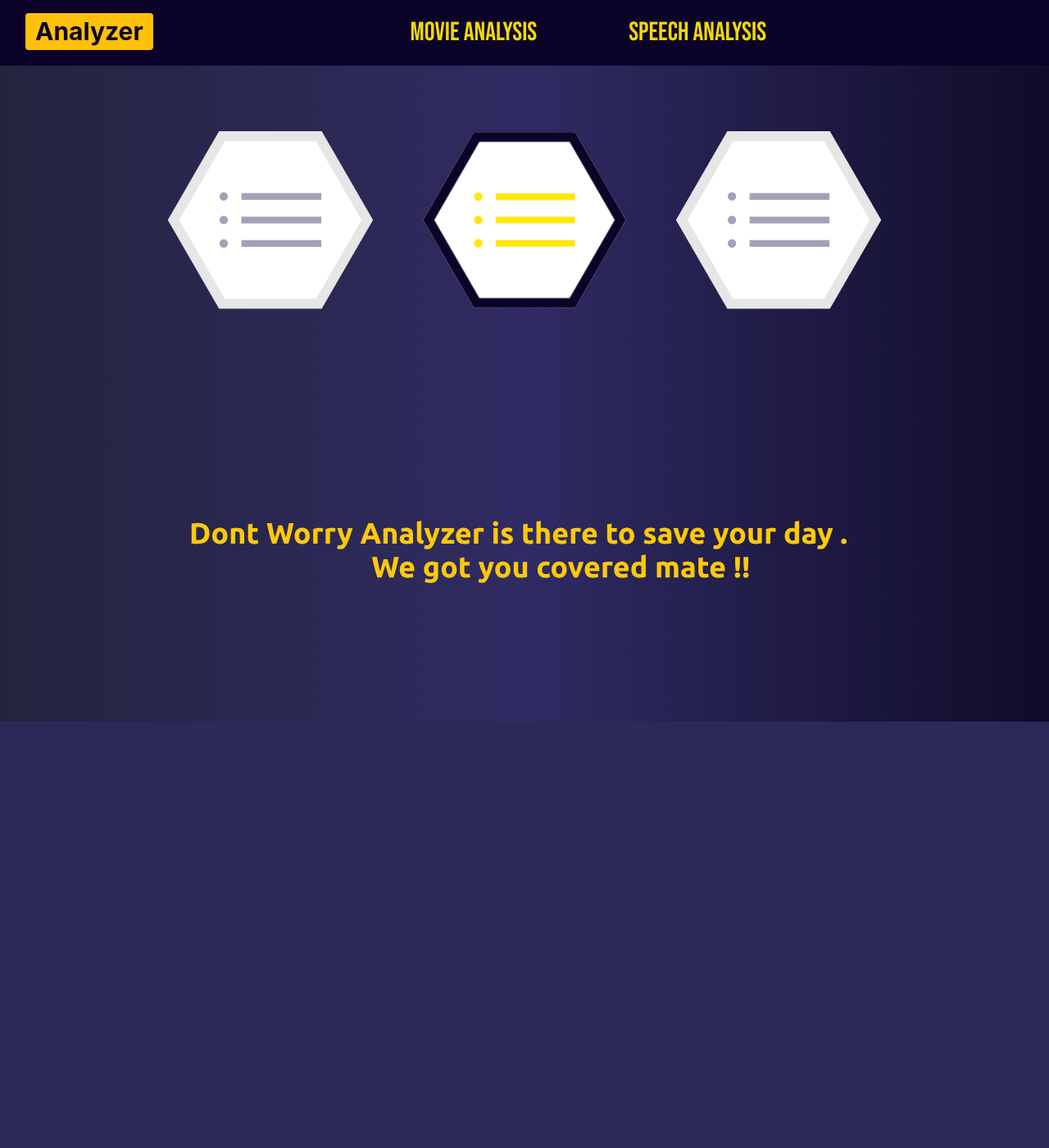
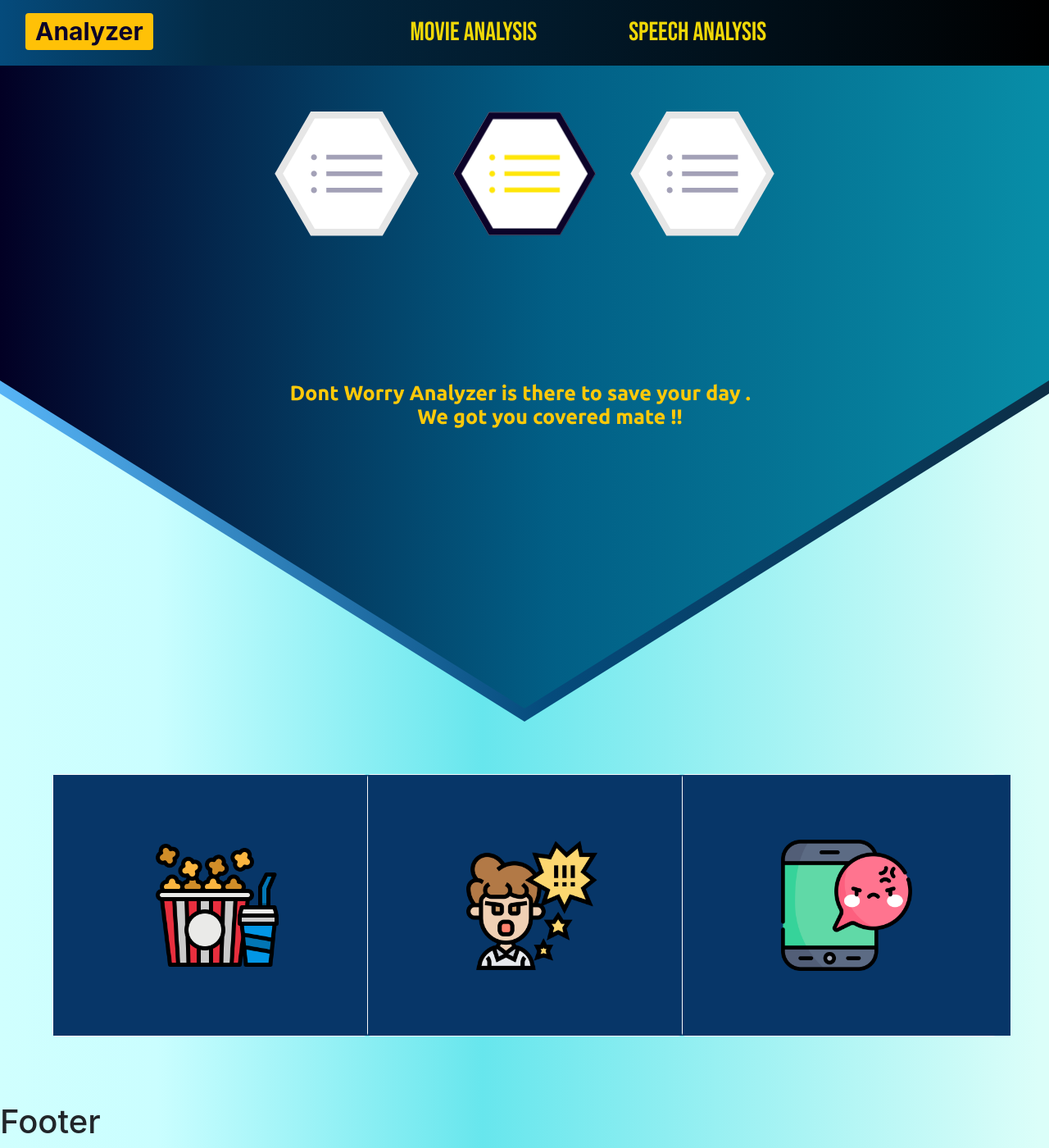
Before and after one commit to Asutosh-panda/Analyzer, a Django app: page / in a window 1280 px wide. Shown: the whole page at 82% size. Before the commit the page ends 880 px from the top, so only its background shows below. Run offline with Django 3.2, Linux system fonts and the light colour scheme; parts of the project's set-up code (start-up, migrations or seed data) failed here and were passed over; some libraries are stand-ins or nearby versions.

Commit message:
major UI changes

```diff
--- a/imdb_sentiment/app/static/Home.css
+++ b/imdb_sentiment/app/static/Home.css
@@ -1,86 +1,51 @@
+.main{
+    overflow-x: hidden;
+    background: linear-gradient(90deg, rgba(208,255,254,1) 0%, rgba(202,254,255,1) 15%, rgba(103,230,237,1) 46%, rgba(219,254,249,1) 99%)
+}
+
 .svgDiv{
-    background: #0f0c29;
-    background: -webkit-linear-gradient(to right, #24243e, #302b63, #0f0c29);  /* Chrome 10-25, Safari 5.1-6 */
-    background: linear-gradient(to right, #24243e, #302b63, #0f0c29); /* W3C, IE 10+/ Edge, Firefox 16+, Chrome 26+, Opera 12+, Safari 7+ */
+
     max-width: 100vw;
     display: flex;
     justify-content: center;
     height: 100vh;
+    z-index: 1;
+    position: relative;
+    background: linear-gradient(90deg, rgba(87,180,246,1) 0%, rgba(5,75,124,1) 52%, rgba(5,75,124,1) 52%, rgba(12,46,70,1) 100%);
+    clip-path: polygon(100% 0%,100% 50% ,50% 100%,0% 50%, 0% 0%);
+    }
+
+.svgDiv::after{
+    content: "";
+    height: 100%;
+    width: 100%;
+    position: absolute;
+    top: -2vh;
+    left: 0%;
+    z-index: -100;
+    background: linear-gradient(90deg, rgba(2,0,36,1) 0%, rgba(1,97,135,0.9082983535210959) 53%, rgb(8, 142, 168) 100%);
+    clip-path: polygon(100% 0%,100% 50% ,50% 100%,0% 50%, 0% 0%);
+
 }
 .svg1{
     position: absolute;
-        animation: svg1ani 12s linear infinite;
     display: flex;
     justify-content: center;
-        visibility: hidden;
-    }
-    @keyframes svg1ani {
-        0%{
-
     visibility: visible;
-        }
-        30%{
-            visibility: hidden;
-        }
-        50%{
-            visibility: hidden;
-        }
-        100%{
-
-            visibility: hidden;
-        }
-
 }
 .svg2{
     position: absolute;
     visibility: hidden;
-        animation: svg2ani 12s linear 4s infinite;
     display: flex;
     justify-content: center;
     transform: scale(0.8);
 
 }
-    @keyframes svg2ani {
-        0%{
-
-            visibility: visible;
-
-        }
-        30%{
-            visibility: hidden;
-        }
-        50%{
-            visibility: hidden;
-        }
-        100%{
-
-            visibility: hidden;
-        }
-
-    }
 .svg3{
     position: absolute;
     visibility: hidden;
-        animation: svg3ani 12s linear 8s infinite;
     display: flex;
     justify-content: center;
-    }
-    @keyframes svg3ani {
-        0%{
-
-            visibility: visible;
-        }
-        30%{
-            visibility: hidden;
-        }
-        50%{
-            visibility: hidden;
-        }
-        100%{
-
-            visibility: hidden;
-        }
-
 }
 
 #pro12,#pro22,#pro32{
@@ -214,28 +179,8 @@
 @media only screen and (max-width:1000px)
 {
     .svgDiv{
-        /* height: 390vh !important;
-        width: 282vw; */
         top:40vh;
-
     }
-    /* .svg1{
-
-        transform: scale(1.6);
-    } */
-    /* #svg_3{
-        height: 44vh !important;
-        transform: scale(1.6) !important;
-    }
-    #svg_1{
-        height: 44vh !important;
-        transform: scale(1.6) !important;
-    }
-    #svg_2{
-        height: 44vh !important;
-        transform: scale(2) !important;
-    }
-    */
     #svg_1_text{
 
         transform: scaleX(0.6);
@@ -243,41 +188,89 @@
        }
 
 }
-@media only screen and (max-width:560px)
+/* @media only screen and (max-width:560px)
 {
     .svgDiv{
-        /* width: 400vw; */
+        width: 400vw;
     }
-}
-@media only screen and (max-width:360px)
+} */
+/* @media only screen and (max-width:360px)
 {
     .svgDiv{
-        /* width: 390vw; */
+        width: 390vw;
+    }
+
+} */
+@media only screen and (max-width:290px)
+{
+    #svg_1_text{
+        transform: scaleX(0.86);
        }
 
 }
-@media only screen and (max-width:290px)
-{
-    .svgDiv{
-        /* height: 390vh !important;
-        width: 410vw; */
-    }
-    #svg_3{
-        /* height: 175vh !important;
-        transform: scale(1.3) !important; */
-    }
-    #svg_1{
-        /* height: 259vh !important;
-        transform: scale(1.3) !important; */
-    }
-    #svg_2{
-        /* height: 0vh !important;
-        transform: scale(1.5) !important; */
-    }
-    #svg_1_text{
 
-        transform: scaleX(0.86);
-        /* transform-origin: center; */
+.cards{
+    margin: 4vh;
+    padding: 4vh;
+    display: flex;
+    align-items: center;
+    justify-content: space-around;
 }
 
+.card-header{
+    text-align: center;
+    border-bottom: 0!important;
+    background-color: #fff;
 }
+
+.card{
+    max-width: 25rem !important;
+    transition: all 1s;
+    font-family: 'Philosopher', sans-serif;
+    position: relative;
+    height: 40vh;
+
+}
+.card:hover{
+    transform: translateY(-20px);
+    box-shadow: 25px 33px 66px -12px rgba(0,0,0,0.69);
+    -webkit-box-shadow: 25px 33px 66px -12px rgba(0,0,0,0.69);
+    -moz-box-shadow: 25px 33px 66px -12px rgba(0,0,0,0.69);
+
+}
+
+.card:hover .face1{
+   height: 10vh;
+   width: 20vh;
+   border-radius: 50%;
+   background-color: #fff;
+}
+.card:hover .card-icon{
+    height: 10vh;
+ }
+
+ .card:hover .face2{
+     margin-top: 10vh;
+ }
+.face1{
+
+    width: 25rem !important;
+    height: 40vh;
+    background-color: #073668;
+    color:white;
+    display: flex;
+    justify-content: center;
+    align-items: center;
+
+}
+.face2{
+    position: absolute;
+    z-index: -1;
+}
+.card-icon{
+    height: 20vh;
+    transition: all 1s;
+}
+.face2:hover{
+    /* z-index: 100; */
+}
--- /dev/null
+++ b/imdb_sentiment/app/static/app.js
@@ -0,0 +1 @@
+console.log("all set")
--- a/imdb_sentiment/app/template/base.html
+++ b/imdb_sentiment/app/template/base.html
@@ -4,7 +4,12 @@
     <meta charset="UTF-8">
     <meta http-equiv="X-UA-Compatible" content="IE=edge">
     <meta name="viewport" content="width=device-width, initial-scale=1.0">
-    <link rel="stylesheet" href="https://stackpath.bootstrapcdn.com/bootstrap/4.5.0/css/bootstrap.min.css" integrity="sha384-9aIt2nRpC12Uk9gS9baDl411NQApFmC26EwAOH8WgZl5MYYxFfc+NcPb1dKGj7Sk" crossorigin="anonymous">
+    <base href="/">
+    <link rel="preconnect" href="https://fonts.googleapis.com">
+<link rel="preconnect" href="https://fonts.gstatic.com" crossorigin>
+<link href="https://fonts.googleapis.com/css2?family=Philosopher:ital@0;1&display=swap" rel="stylesheet">
+<link rel="stylesheet" href="https://cdnjs.cloudflare.com/ajax/libs/font-awesome/4.7.0/css/font-awesome.min.css">
+<link rel="stylesheet" href="https://stackpath.bootstrapcdn.com/bootstrap/4.5.0/css/bootstrap.min.css" integrity="sha384-9aIt2nRpC12Uk9gS9baDl411NQApFmC26EwAOH8WgZl5MYYxFfc+NcPb1dKGj7Sk" crossorigin="anonymous">
     <script src="https://cdn.jsdelivr.net/npm/@popperjs/core@2.9.2/dist/umd/popper.min.js" integrity="sha384-IQsoLXl5PILFhosVNubq5LC7Qb9DXgDA9i+tQ8Zj3iwWAwPtgFTxbJ8NT4GN1R8p" crossorigin="anonymous"></script>
     <script src="https://maxcdn.bootstrapcdn.com/bootstrap/3.3.7/js/bootstrap.min.js"></script>
     <script src="https://cdn.jsdelivr.net/npm/bootstrap@5.0.2/dist/js/bootstrap.min.js" integrity="sha384-cVKIPhGWiC2Al4u+LWgxfKTRIcfu0JTxR+EQDz/bgldoEyl4H0zUF0QKbrJ0EcQF" crossorigin="anonymous"></script>
@@ -17,11 +22,14 @@
   />
     <title>Document</title>
     {% load static%}
-    <link rel="stylesheet" type="text/css" href="{% static 'Home.css' %}">
+    <link rel="stylesheet" type="text/css" href="{% static 'homE.css' %}">
+    <script src="{% static 'app.js' %}"></script>
+
+
 
 </head>
-<body style="background-color:#0c0329;overflow: hidden;">
-    <nav class="navbar navbar-expand-lg navbar-light" style="background-color:#0c0329;">
+<body style="overflow-x: hidden;">
+    <nav class="navbar navbar-expand-lg navbar-light" style="background: linear-gradient(90deg, rgba(5,75,124,1) 0%, rgba(3,43,71,1) 20%, rgba(0,0,0,1) 100%);position:sticky;top: 0;z-index: 100;">
         <div class="container-fluid">
           <a href="/" style="color: #0c0329;;" ><h1> <span class="badge bg-warning">Analyzer</h1></a>
           <button class="navbar-toggler" style="background-color: gold;font-size: 1.5vh;" type="button" data-bs-toggle="collapse" data-bs-target="#navbarSupportedContent" aria-controls="navbarSupportedContent" aria-expanded="false" aria-label="Toggle navigation">
--- a/imdb_sentiment/app/template/home.html
+++ b/imdb_sentiment/app/template/home.html
@@ -1,8 +1,11 @@
 {% extends 'base.html' %}
+
    {% block body %}
-     <div class="svgDiv" >
+
+   <div class="main">
+     <div  class="svgDiv" >
         <div class="svg1">
-         <svg id="svg_1" width="100vw" height="100vh" viewBox="0 0 1100 755" fill="none" xmlns="http://www.w3.org/2000/svg">
+         <svg id="svg_1" width="100vw" height="70vh" viewBox="0 0 1100 755" fill="none" xmlns="http://www.w3.org/2000/svg">
           <g id="svg_1_text 1">
             <g id="undraw My answer re k4dv 1">
             <path id="Vector" d="M936.913 573.068C933.638 544.799 917.319 516.946 892.206 507.746C902.11 536.842 902.108 568.762 892.2 597.858C888.341 609.064 882.962 621.097 886.592 632.39C888.85 639.418 894.375 644.794 900.551 648.156C906.727 651.518 913.581 653.12 920.35 654.69L921.682 655.873C932.427 629.826 940.188 601.337 936.913 573.068Z" fill="#26AF23"/>
@@ -594,7 +597,7 @@
         </svg>
         </div>
         <div id="svg_2" class="svg2" style="display: flex;justify-content: center;">
-        <svg width="100vw" height="100vh" viewBox="0 0 1163 855" fill="none" xmlns="http://www.w3.org/2000/svg">
+        <svg width="100vw" height="70vh" viewBox="0 0 1163 855" fill="none" xmlns="http://www.w3.org/2000/svg">
             <g id="Processing_svg 1">
             <g id="Processing svg">
             <g id="pro1">
@@ -666,7 +669,7 @@
 
         </div>
         <div class="svg3">
-      <svg id="svg_3" width="100vw" height="100vh" viewBox="0 0 1243 757" fill="none" xmlns="http://www.w3.org/2000/svg">
+      <svg id="svg_3" width="100vw" height="80vh" viewBox="0 0 1243 757" fill="none" xmlns="http://www.w3.org/2000/svg">
           <g id="panda2_re" >
 
           <!-- <circle cx="452" cy="182" r="100" fill="green"/>
@@ -898,5 +901,93 @@
 
 
         </div>
+
     </div>
+
+    <div class="cards" style="display: flex;">
+
+      <div class="card border-light mb-3" >
+        <div class="face1">
+          <img class="card-icon" id="popcorn" src="../static/images/popcorn.png" alt="popcorn"/>
+        </div>
+        <div class="face2">
+        <div class="card-header"><h2>Movie Analysis</h1></div>
+        <div class="card-body">
+          <h5 class="card-title"><strong>Review through NLP</strong> </h5>
+          <p class="card-text">Skip reading boring lengthy reviews and save your time. Your NLP mate Analyzer will get your work done </p>
+        </div>
+      </div>
+      </div>
+
+      <div class="card border-light mb-3" style="max-width: 18rem;">
+        <div class="face1">
+          <img class="card-icon" id="bully" src="../static/images/bully.png" alt="popcorn"/>
+        </div>
+        <div class="face2">
+        <div class="card-header"><h2>Hate Analysis</h1></div>
+        <div class="card-body">
+          <h5 class="card-title"><strong>NLP hate spech recognition</strong> </h5>
+          <p class="card-text">This NLP unit will check and warn you if there is a hate/abuse or inappropiate use of words/speech/text </p>
+        </div>
+        </div>
+      </div>
+
+     <div class="card border-light mb-3" style="max-width: 18rem;">
+        <div class="face1">
+          <img class="card-icon" id="hate" src="../static/images/hate.png" alt="popcorn"/>
+        </div>
+        <div class="face2">
+        <div class="card-header"><h2>Need API?</h1></div>
+        <div class="card-body">
+          <h5 class="card-title"><strong>Contact us for getting  API</strong>  </h5>
+          <p class="card-text">Want to intergate the API in your web/mobile app.Just send us a mail to get the API at your fingertips</p>
+        </div>
+      </div>
+      </div>
+    </div>
+<div class="footer">
+        <h1>Footer </h1>
+</div>
+</div>
+    <script>
+      svg1 = document.querySelector(".svg1")
+      console.log(svg1)
+      svg2 = document.querySelector(".svg2")
+      console.log(svg2)
+      svg3 = document.querySelector(".svg3")
+      console.log(svg3)
+
+
+      setInterval(function hello(){
+
+         setTimeout(()=>{
+           svg1.style.visibility = "hidden";
+         },4000)
+
+         setTimeout(()=>{
+            svg2.style.visibility ="visible"
+         },4500)
+
+         setTimeout(() => {
+          svg2.style.visibility ="hidden"
+         }, 8500);
+
+         setTimeout(()=>{
+            svg3.style.visibility="visible"
+         },9000)
+
+         setTimeout(()=>{
+           svg3.style.visibility ="hidden"
+         },16050)
+
+         setTimeout(()=>{
+              svg1.style.visibility="visible"
+         },17000)
+
+      return hello;
+      }(),17000)
+
+
+    </script>
+
     {% endblock body %}
```
Also changed, not shown: imdb_sentiment/app/static/images/bully.png (added), imdb_sentiment/app/static/images/hate.png (added), imdb_sentiment/app/static/images/popcorn.png (added), imdb_sentiment/app/static/images/popcorn2.png (added). Lines whose indentation alone changed are shown as unchanged.
